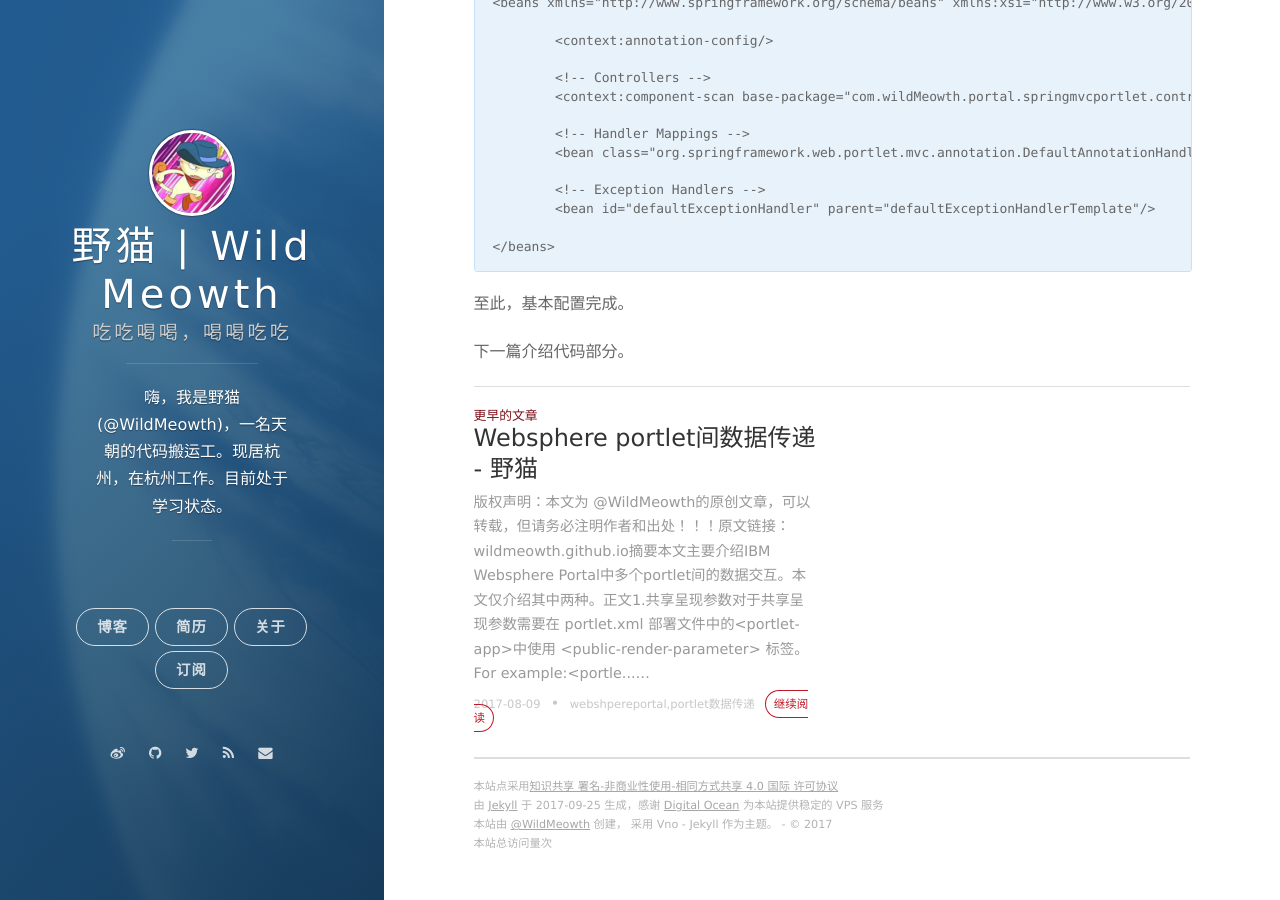
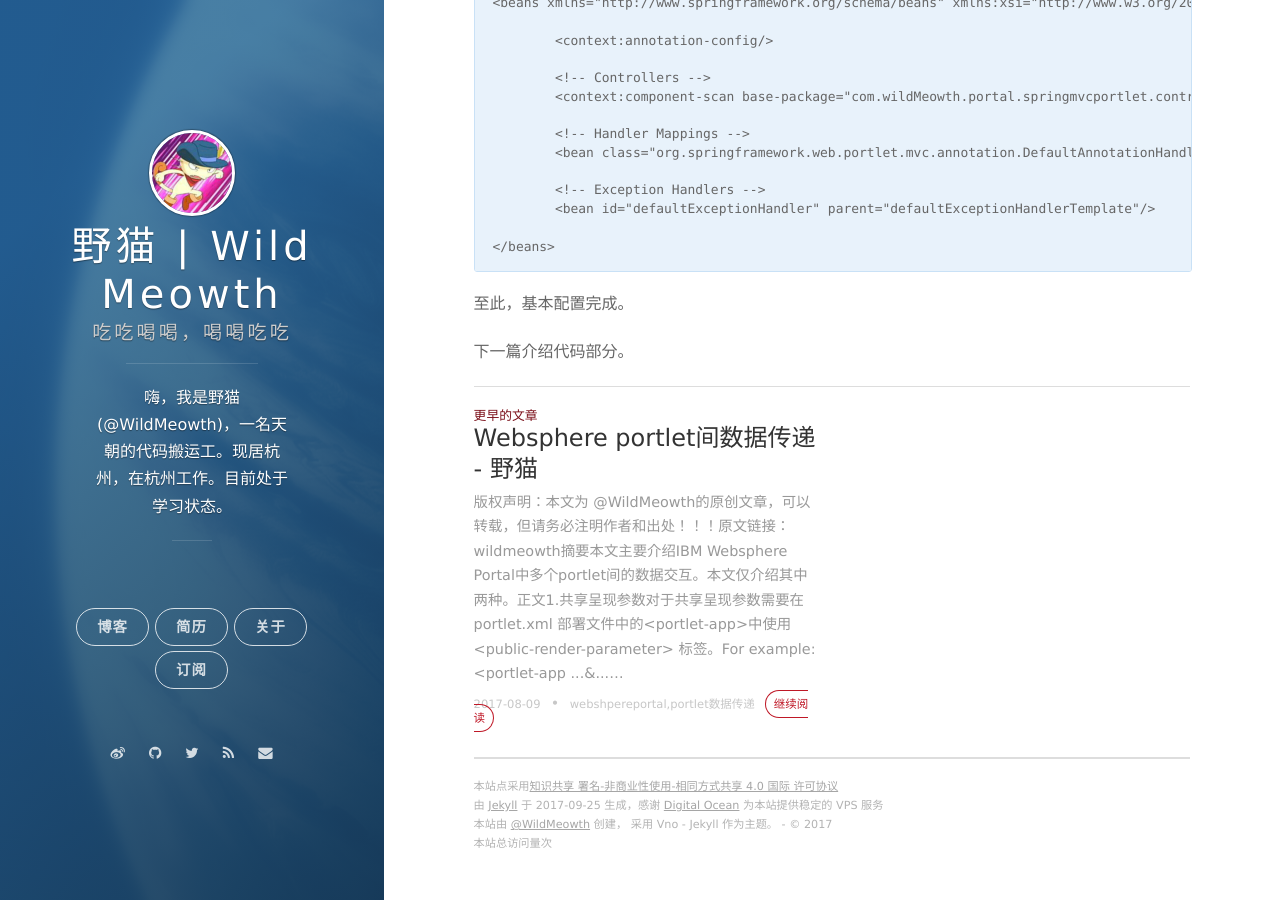
Before and after one commit to wildmeowth/wildmeowth.github.io, a Jekyll site: the page built from _posts/2017-09-25-spring3mvc-Portlet-create-1.markdown, in a window 1280 px wide and 900 px high, scrolled down 3134 px. Built offline with Jekyll 4.4.1, drawn with Linux system fonts in a browser that asks for light colours; nearby versions of some CDN libraries; comment, search, counter and statistics services are not loaded; some of the changed text lies outside the part shown.

Commit message:
new blog -springmvcportlet -beta

````diff
--- a/_posts/2017-08-09-portlet-data-transfer.markdown
+++ b/_posts/2017-08-09-portlet-data-transfer.markdown
@@ -7,7 +7,7 @@ tags: webshpere portal , portlet数据传递
 
 >版权声明：本文为 @WildMeowth
 的原创文章，可以转载，但请务必注明作者和出处！！！
-原文链接：[wildmeowth.github.io](http://wildmeowth.github.io/2017/08/portlet-data-transfer/)
+原文链接：[wildmeowth](http://wildmeowth.github.io/2017/08/portlet-data-transfer/)
 
 ## 摘要
 
--- a/_posts/2017-09-25-spring3mvc-Portlet-create-1-world.markdown
+++ b/_posts/2017-09-25-spring3mvc-Portlet-create-1.markdown
@@ -7,7 +7,7 @@ tags: webshpere portal , SpringMVC Portlet
 
 >版权声明：本文为 @WildMeowth
 的原创文章，可以转载，但请务必注明作者和出处！！！
-原文链接：[wildmeowth.github.io](http://wildmeowth.github.io/2017/09/spring3mvc-Portlet-create-1/)
+原文链接：[wildmeowth](http://wildmeowth.github.io/2017/09/spring3mvc-Portlet-create-1/)
 
 ## 摘要
 
@@ -16,6 +16,7 @@ tags: webshpere portal , SpringMVC Portlet
 ## 正文
 
 ### 1.下载jar包
+
 首先我们需要下载Spring 3 MVC所需要的jar包。
 Spring 3 MVC Portlet 所需要的jar包可以去[spring官网](https://github.com/daleanthony)下载。
 方便大家下载博主就直接贴出地址如下：[http://repo.spring.io/release/org/springframework/spring](http://repo.spring.io/release/org/springframework/spring)
@@ -60,6 +61,7 @@ Spring 3 MVC Portlet 所需要的jar包可以去[spring官网](https://github.co
 </web-app>
 ```
 
+
 #### 配置portlet.xml
 创建portlet的时候，RAD会帮你创建一个portlet.xml文件，我们只需要对其进行一些配置上的修改就可以了。
 把其中的```<portlet-class>```标签中的值改成```org.springframework.web.portlet.DispatcherPortlet```
@@ -93,6 +95,7 @@ Spring 3 MVC Portlet 所需要的jar包可以去[spring官网](https://github.co
 	<default-namespace>http://springmvcportlet</default-namespace>
 </portlet-app>
 ```
+
 
 #### 创建applicationContext.xml
 根据web.xml中配置，在WEB-INF下创建一个context文件夹，在其下创建一个applicationContext.xml的文件，并写好配置。
@@ -142,6 +145,7 @@ Spring 3 MVC Portlet 所需要的jar包可以去[spring官网](https://github.co
 </bean>
 ```
 
+
 #### 创建SpringMVCPortlet-portlet.xml
 根据portlet.xml文件中```<portlet-name>```标签中的值（例子中是"SpringMVCPortlet"）+"-portlet.xml"为名字创建此文件，并完成配置。
 全部代码如下：
@@ -163,6 +167,7 @@ Spring 3 MVC Portlet 所需要的jar包可以去[spring官网](https://github.co
 </beans>
 ```
 
+
 至此，基本配置完成。
 
 下一篇介绍代码部分。
````
